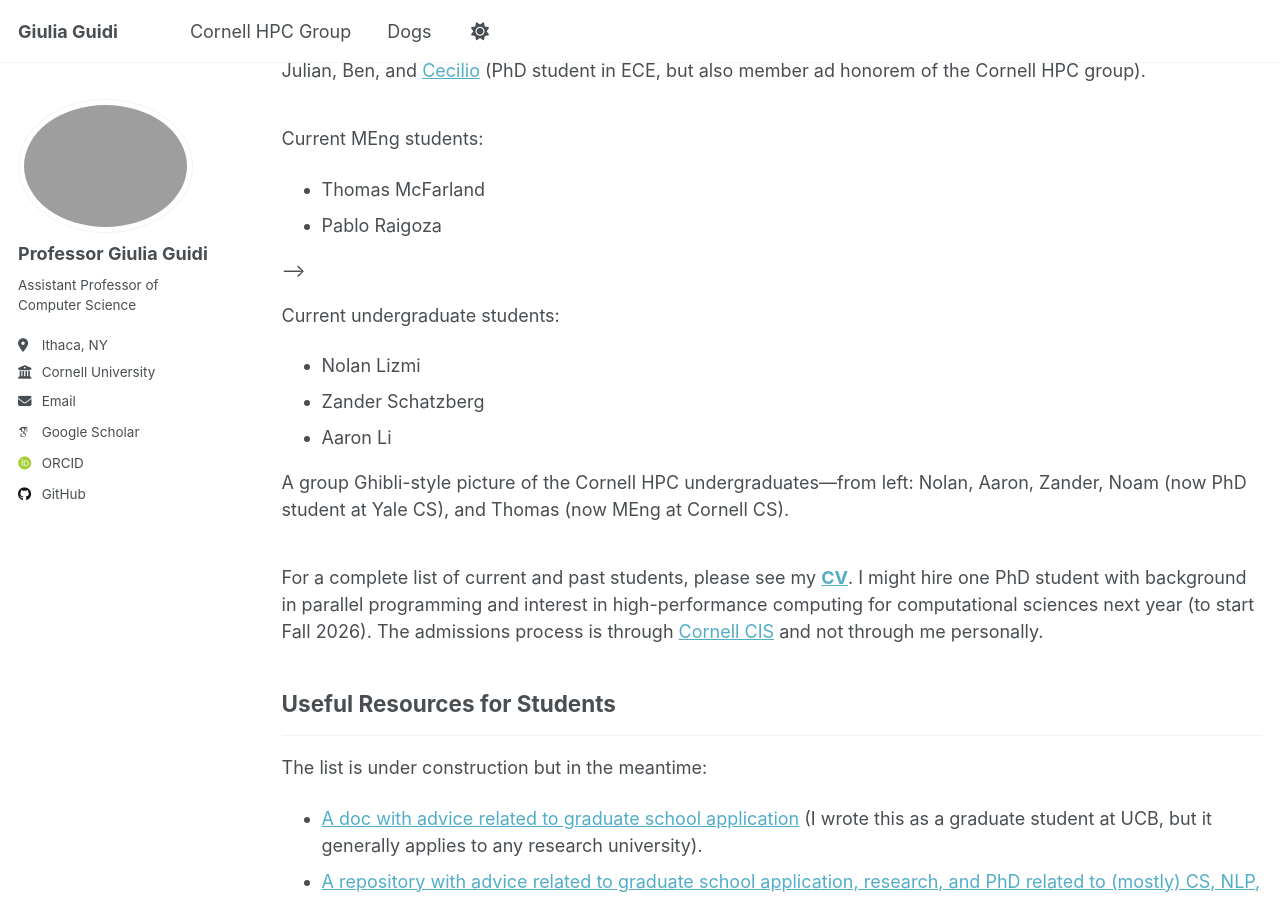
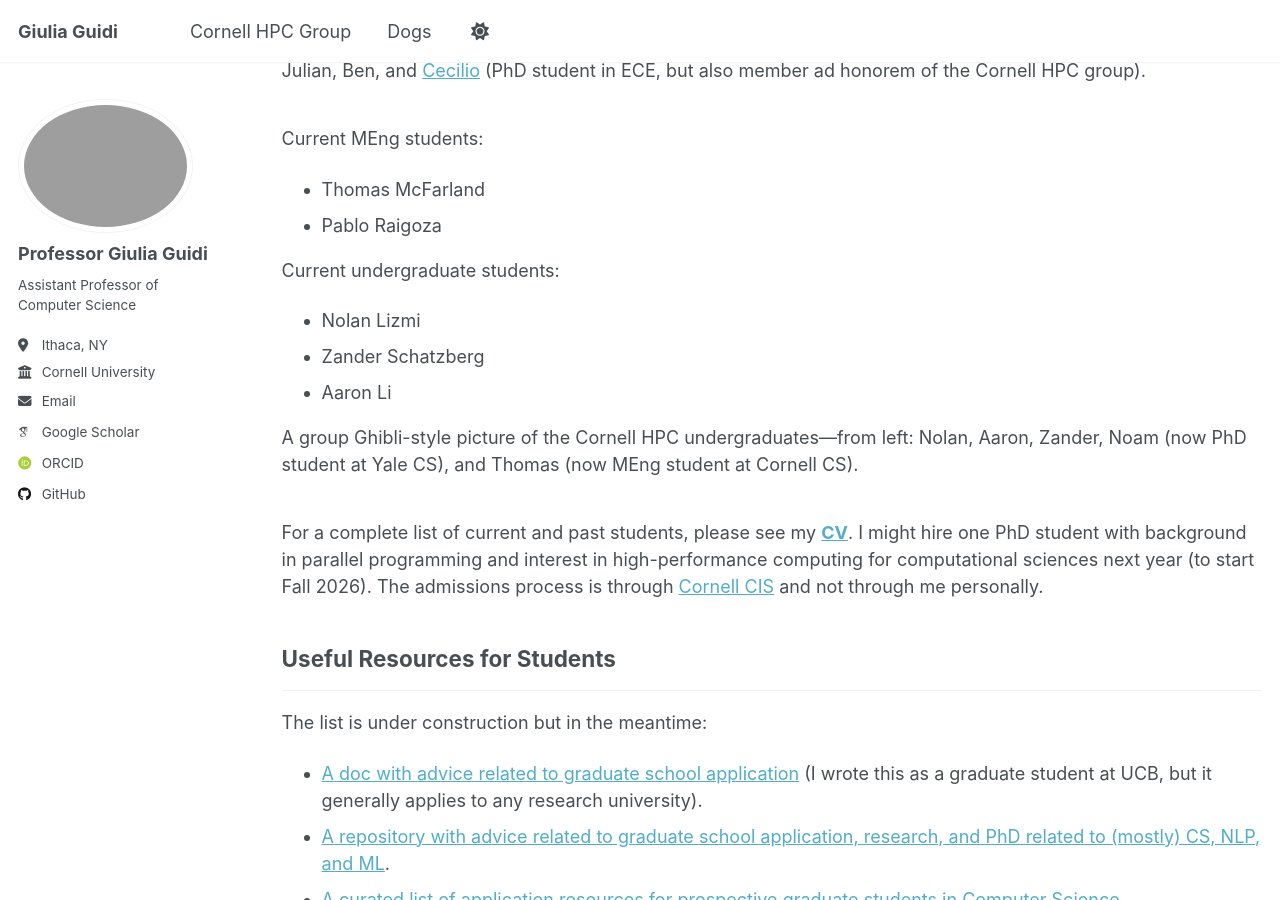
Before and after one commit to giuliaguidi/giuliaguidi.github.io, a Jekyll site: the page built from _pages/hpcgroup.html, in a window 1280 px wide and 900 px high, scrolled down 388 px. Built offline with Jekyll 4.4.1, drawn with Linux system fonts in a browser that asks for light colours; some web fonts are replaced.

Commit message:
Update hpcgroup.html

```diff
--- a/_pages/hpcgroup.html
+++ b/_pages/hpcgroup.html
@@ -71,20 +71,6 @@
         <li>Pablo Raigoza</li>
     </ul>
 
-<!--     <p>A group Ghibli-style picture of the "Popcorn team"&mdash;from left: Nakul, Andrew, and Matthew.</p> -->
-
-<!--     <!-- <div style="height: 20px;"></div> -->
-
-    <div class="phd-gallery">
-      {% for phd in site.static_files %}
-        {% if phd.path contains '/images/popcorn/' %}
-          <div class="phd-photo">
-            <img src="{{ phd.path }}" alt="Photo of Nakul, Andrew, Matthew, and Julian">
-          </div>
-        {% endif %}
-      {% endfor %}
-    </div>
- -->
     <!-- <div style="height: 20px;"></div> -->
 
     <p>Current undergraduate students:</p>
@@ -94,7 +80,7 @@
         <li>Aaron Li</li>
     </ul>
 
-    <p>A group Ghibli-style picture of the Cornell HPC undergraduates&mdash;from left: Nolan, Aaron, Zander, Noam (now PhD student at Yale CS), and Thomas (now MEng at Cornell CS).</p>
+    <p>A group Ghibli-style picture of the Cornell HPC undergraduates&mdash;from left: Nolan, Aaron, Zander, Noam (now PhD student at Yale CS), and Thomas (now MEng student at Cornell CS).</p>
 
     <div class="phd-gallery">
       {% for phd in site.static_files %}
```
